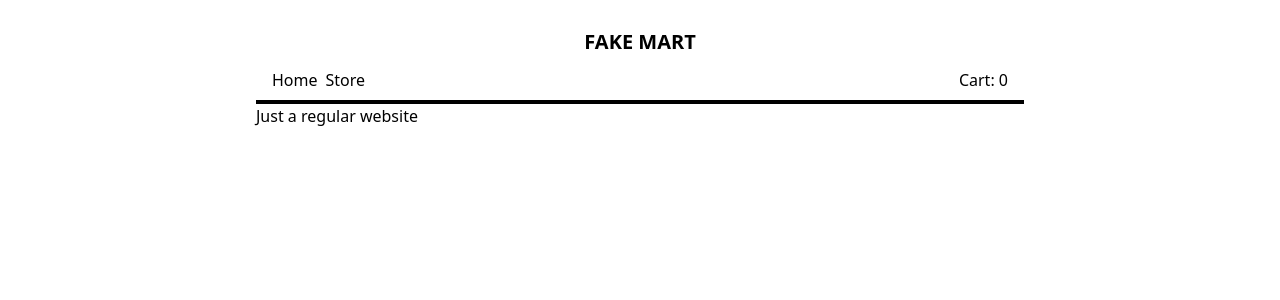
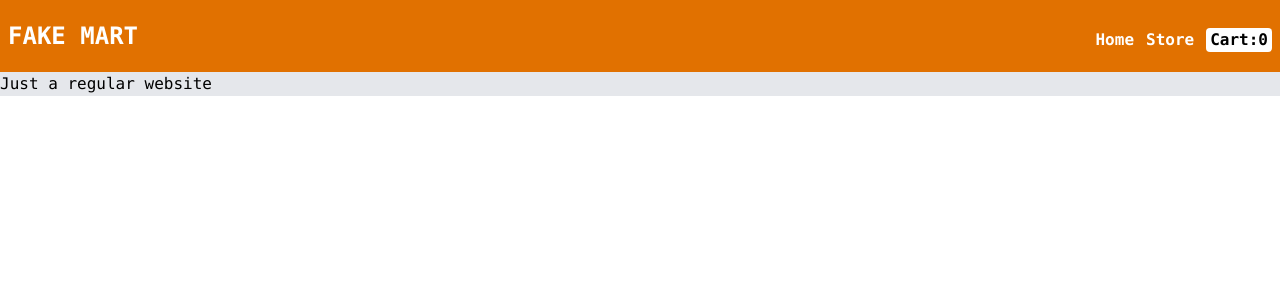
Before and after one commit to kloxer/TOP_ShoppingCart, a React (Vite) app: page / in a window 1280 px wide. Shown: the top 300 px of the page. Built offline with nearby package versions, Linux system fonts and the light colour scheme; no server answers.

Commit message:
Working with editing the styles of nav and store

```diff
--- a/src/App.jsx
+++ /dev/null
@@ -1,35 +0,0 @@
-import { useState } from 'react'
-import reactLogo from './assets/react.svg'
-import viteLogo from '/vite.svg'
-import './App.css'
-
-function App() {
-  const [count, setCount] = useState(0)
-
-  return (
-    <>
-      <div>
-        <a href="https://vite.dev" target="_blank">
-          <img src={viteLogo} className="logo" alt="Vite logo" />
-        </a>
-        <a href="https://react.dev" target="_blank">
-          <img src={reactLogo} className="logo react" alt="React logo" />
-        </a>
-      </div>
-      <h1>Vite + React</h1>
-      <div className="card">
-        <button onClick={() => setCount((count) => count + 1)}>
-          count is {count}
-        </button>
-        <p>
-          Edit <code>src/App.jsx</code> and save to test HMR
-        </p>
-      </div>
-      <p className="read-the-docs">
-        Click on the Vite and React logos to learn more
-      </p>
-    </>
-  )
-}
-
-export default App
--- a/src/components/Nav.jsx
+++ b/src/components/Nav.jsx
@@ -10,18 +10,22 @@ function Nav({cart}){
         total = cart.reduce((acc,item)=> acc + item.qty, 0);
     }
 
+    const navLinkClass = "hover:underline hover:text-gray-500 font-bold";
+
     return (
-    <div className="flex flex-col border-b-4 gap-3 pt-7 pb-2 px-4">
-    <h1 className="text-xl font-bold text-center ">FAKE MART</h1>
+    <div className="bg-amber-600 px-2 ">
 
-    <nav className="flex flex-row justify-between ">
-        <div className="flex gap-2">
-            <Link to="/home" className="hover:bg-blue-500">Home</Link>
-            <Link to="/shopping">Store</Link>
+    <nav className="flex justify-between items-end  pt-5 pb-5 text-white ">
+
+    <h1 className="font-bold  text-2xl ">FAKE MART</h1>
+
+        <div className="flex gap-3 font-bold">
+            <Link to="/home" className={navLinkClass}>Home</Link>
+            <Link to="/shopping" className={navLinkClass}>Store</Link>
+
+
+        <Link to="/cart" className='bg-white text-black rounded-sm px-1' >Cart:{cart.length -1} </Link>
         </div>
-
-        <Link to="/cart">Cart: {cart.length -1} </Link>
-
 
         </nav>
 
--- a/src/components/Shopping.jsx
+++ b/src/components/Shopping.jsx
@@ -1,6 +1,5 @@
 import { useEffect, useState } from "react"
 
-import "./Shopping.css"
 
 export default function ShoppingView({updateCart, products, loading, error}){
 
--- a/src/components/WholePage.jsx
+++ b/src/components/WholePage.jsx
@@ -91,7 +91,7 @@ function WholePage(){
     }, [])
 
     return(
-    <div id="wholePage" className="mx-auto max-w-screen-md">
+    <div id="wholePage" className="bg-gray-200 font-mono ">
     <Nav cart={cart}/>
 
     {name === "home" ? (
```
